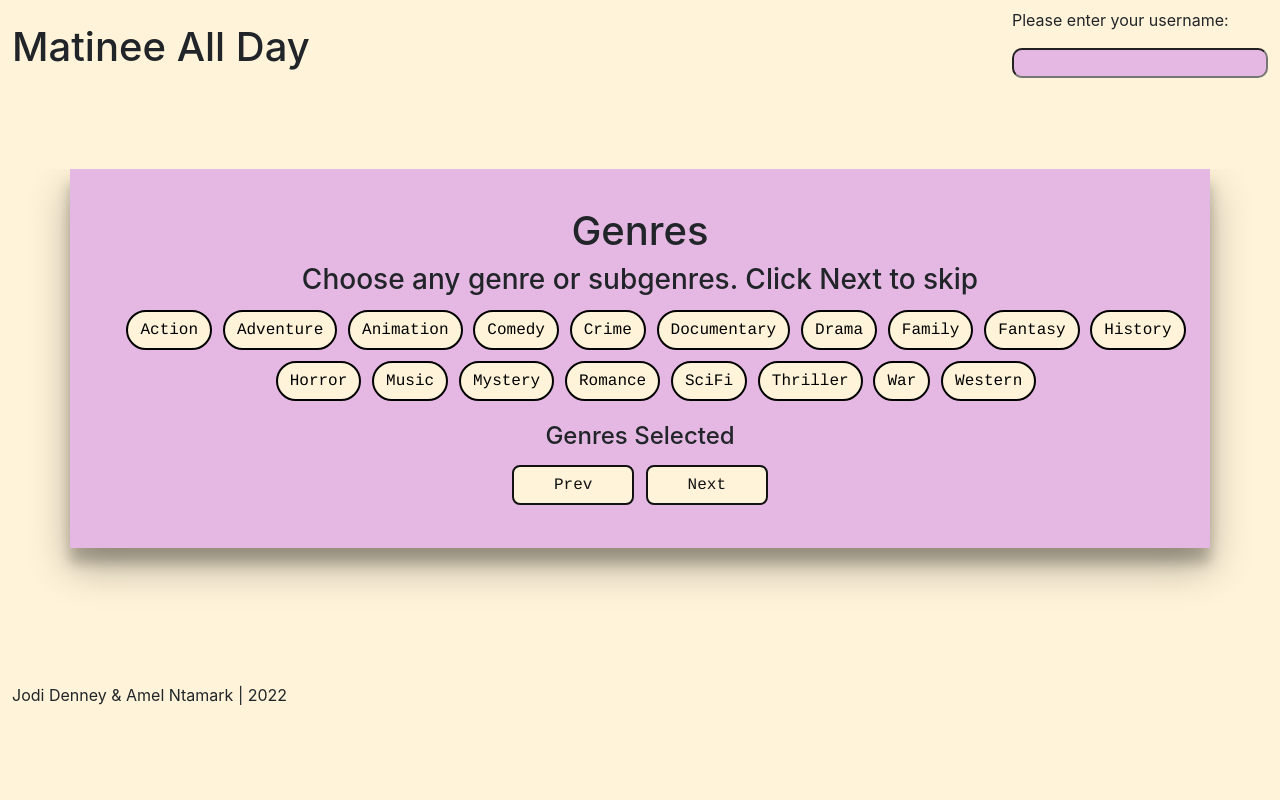
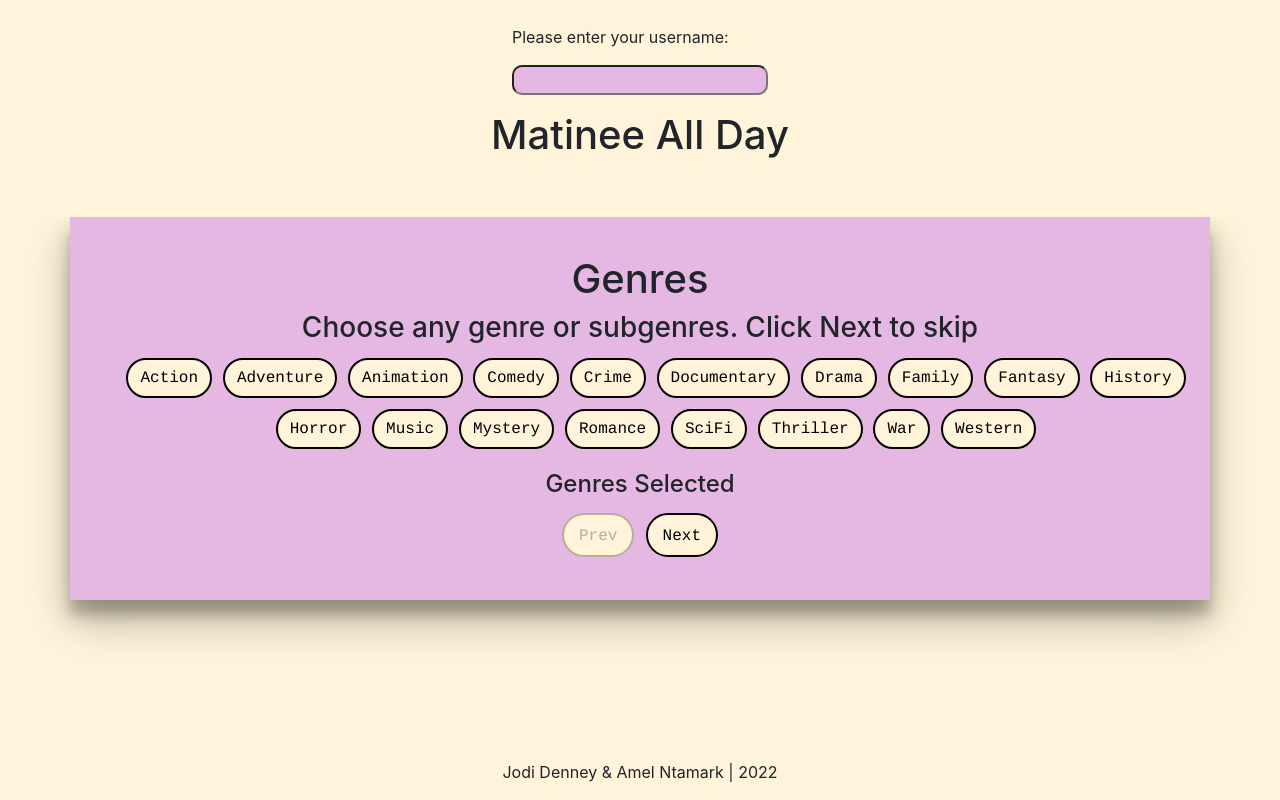
Before and after one commit to J-J-D/Capstone, a React (Create React App) app: page / in a window 1280 px wide. Built offline with nearby package versions, Linux system fonts and the light colour scheme.

Commit message:
realign navbar and change movie display buttons

```diff
--- a/src/App.tsx
+++ b/src/App.tsx
@@ -50,23 +50,21 @@ const [sessionId, setSessionId] = useState(0)
 
     return (
       <div className="App container-fluid">
-        <nav className="navbar">
-            <div className="project-title ">
-              <h1>Matinee All Day</h1>
-            </div>
+        <nav className="navbar justify-content-center flex-column">
             <div className="login-form">
               <UserLoginForm handleSubmission={loginUser} userId ={login.id}/>
+            </div>
+            <div className="project-title">
+              <h1>Matinee All Day</h1>
             </div>
         </nav>
 
         <section>
           {displayToggle()}
         </section>
-        <nav className="footer navbar fixed-bottom">
-          <div className="container-fluid">
-            <p>Jodi Denney & Amel Ntamark | 2022</p>
-          </div>
-        </nav>
+        <div className="footer">
+          <p>Jodi Denney & Amel Ntamark | 2022</p>
+        </div>
       </div>
 
   );
--- a/src/components/InputForm.tsx
+++ b/src/components/InputForm.tsx
@@ -83,10 +83,10 @@ const InputForm = (props: InputFormProps) => {
             </div>
             <div className="Preferences pink-background">{pageDisplay()}</div>
             <div className="FormNav pink-background">
-                <button className="cute-button" disabled={page === 0} onClick={() => {
+                <button className="preferance-buttons page-turn-buttons" disabled={page === 0} onClick={() => {
                     setPage((curPage) => curPage - 1)
                 }}>Prev</button>
-                <button className="cute-button" onClick={() => {
+                <button className="preferance-buttons page-turn-buttons" onClick={() => {
                     if (page === InputTitles.length -1)
                         {
                         postSession(userPrefs);
--- a/src/components/MovieDisplay.tsx
+++ b/src/components/MovieDisplay.tsx
@@ -64,18 +64,22 @@ const MovieDisplay = (props: MovieDisplayProps) => {
                 ></img>
                 <br></br>
                 <button
+                className="preferance-buttons page-turn-buttons"
                 onClick={toggleOverviewVisibility}
                 >
-                    reveal plot description
+                    Reveal plot description
                 </button>
                 <br></br>
                 <button
+                className="preferance-buttons page-turn-buttons"
                 onClick={getMovieData}
                 >
-                    show me a different movie!
+                    Show me a different movie!
                 </button>
-                <button onClick = {backToInput}>
-                    Start Your Search Over
+                <button
+                className="preferance-buttons page-turn-buttons"
+                onClick = {backToInput}>
+                    Start your search over
                 </button>
             </div>
         );
@@ -97,18 +101,22 @@ const MovieDisplay = (props: MovieDisplayProps) => {
                     {movieDetails.overview}
                 </p>
                 <button
+                className="preferance-buttons page-turn-buttons"
                 onClick={toggleOverviewVisibility}
                 >
-                    hide plot description
+                    Hide plot description
                 </button>
                 <br></br>
                 <button
+                className="preferance-buttons page-turn-buttons"
                 onClick={getMovieData}
                 >
-                    show me a different movie!
+                    Show me a different movie!
                 </button>
-                <button onClick = {backToInput}>
-                    Start Your Search Over
+                <button
+                className="preferance-buttons page-turn-buttons"
+                onClick = {backToInput}>
+                    Start your search over
                 </button>
             </div>
         );
--- a/src/components/UserLogin.tsx
+++ b/src/components/UserLogin.tsx
@@ -32,13 +32,16 @@ const UserLoginForm = (props: Login) => {
         <section className="login">
             <form className="loginForm"
             onSubmit={loginUser}>
+                <div className="container justify-content-center">
                 <p>Please enter your username:</p>
                 <input
                 type="text"
                 name = "Username"
                 value = {username}
                 onChange = {changeName}
+                className="login-box"
                 ></input>
+                </div>
             </form>
             <p>
                 {loggedInMessage}
--- a/src/styles.sass
+++ b/src/styles.sass
@@ -7,7 +7,11 @@ $matinee-blue: #B3CAFB
     font-family: "Inter",sans-serif
 
 .navbar
-    padding-bottom: 6%
+    padding-bottom: 4%
+    padding-top: 2%
+
+.login-box
+    width: 100%
 
 .project-title
     font-family: "Cousine", sans-serif
@@ -28,7 +32,7 @@ $matinee-blue: #B3CAFB
     background-color: $matinee-pink
     display: flex
     flex-direction: column
-    padding-top: 3%
+    padding-top: 1%
     padding-bottom: 3%
     box-shadow: rgba(0, 0, 0, 0.3) 0px 19px 38px, rgba(0, 0, 0, 0.22) 0px 15px 12px
 
@@ -56,53 +60,15 @@ $matinee-blue: #B3CAFB
     border: 2px solid
     font-family: "Cousine", sans-serif
 
-.cute-button
-    align-items: center
-    background-color: fff3d9
-    border: 2px solid #111
-    border-radius: 8px
-    box-sizing: border-box
-    color: #111
-    cursor: pointer
-    display: inline-block
-    font-family: "Cousine", sans-serif
-    font-size: 16px
-    height: 40px
-    line-height: 24px
-    max-width: 100%
-    padding: 0 25px
-    margin: .5%
-    position: relative
+.page-turn-buttons
+    padding-left: 15px
+    padding-right: 15px
+    padding-top: 9px
+    padding-bottom: 7px
+
+.footer
+    position: fixed
+    left: 0
+    bottom: 0
+    width: 100%
     text-align: center
-    text-decoration: none
-    user-select: none
-    -webkit-user-select: none
-    touch-action: manipulation
-
-    &:after
-        background-color: #111
-        border-radius: 8px
-        content: ""
-        display: block
-        height: 48px
-        left: 0
-        width: 100%
-        position: absolute
-        top: -2px
-        transform: translate(8px, 8px)
-        transition: transform .2s ease-out
-        z-index: -1
-
-    &:hover:after
-        transform: translate(0, 0)
-
-    &:active
-        background-color: #ffdeda
-        outline: 0
-
-    &:hover
-        outline: 0
-
-@media (min-width: 768px)
-.cute-button
-    padding: 0 40px
```
